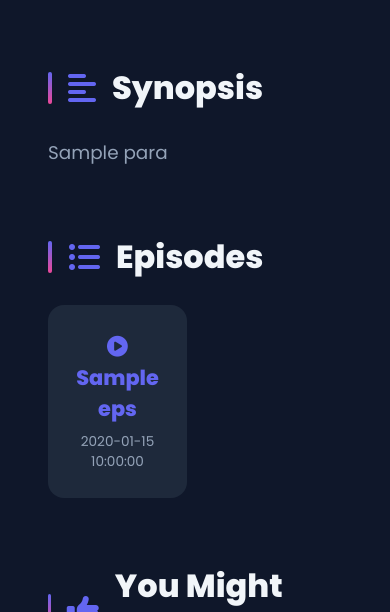
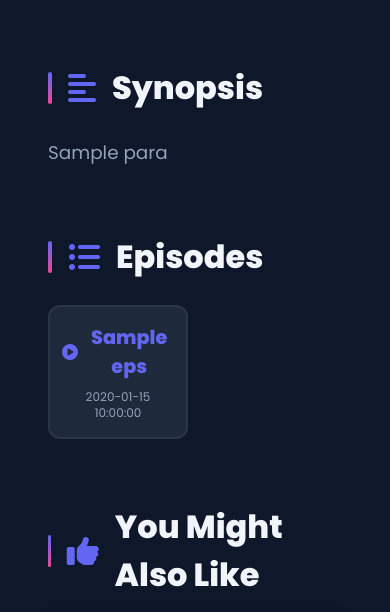
Before and after one commit to RMBLOGG/DayyOtak, a Flask app: page /anime/1 in a window 390 px wide. Shown: the part 1363-1975 px from the top of the page. Run offline with Flask 3, Linux system fonts and the light colour scheme; tables that the repository leaves empty hold one stand-in row (values such as "Sample post"); a database or web service that is not in the repository returns one stand-in record (values such as "Sample title"); data that the repository does not hold is empty.

Commit message:
Add files via upload

```diff
--- a/templates/detail.html
+++ b/templates/detail.html
@@ -274,36 +274,50 @@
 
     .episodes-grid {
         display: grid;
-        grid-template-columns: repeat(auto-fill, minmax(150px, 1fr));
-        gap: 1.5rem;
+        grid-template-columns: repeat(auto-fill, minmax(110px, 1fr));
+        gap: 1rem;
     }
 
     .episode-item {
         background: var(--bg-secondary);
-        padding: 1.5rem;
-        border-radius: 16px;
+        padding: 1.25rem 1rem;
+        border-radius: 12px;
         text-align: center;
         cursor: pointer;
         transition: all 0.3s ease;
-        border: 2px solid transparent;
+        border: 2px solid var(--border-color);
+        display: flex;
+        flex-direction: column;
+        align-items: center;
+        justify-content: center;
+        min-height: 90px;
     }
 
     .episode-item:hover {
         background: rgba(99, 102, 241, 0.1);
         border-color: var(--primary-color);
         transform: translateY(-5px);
+        box-shadow: 0 8px 20px rgba(99, 102, 241, 0.2);
     }
 
     .episode-number {
         font-size: 1.3rem;
-        font-weight: 800;
+        font-weight: 900;
         color: var(--primary-color);
         margin-bottom: 0.5rem;
+        display: flex;
+        align-items: center;
+        gap: 0.4rem;
+    }
+
+    .episode-number i {
+        font-size: 1.1rem;
     }
 
     .episode-date {
-        font-size: 0.85rem;
+        font-size: 0.75rem;
         color: var(--text-secondary);
+        line-height: 1.3;
     }
 
     /* Recommendations */
@@ -400,8 +414,21 @@
         }
 
         .episodes-grid {
-            grid-template-columns: repeat(auto-fill, minmax(120px, 1fr));
-            gap: 1rem;
+            grid-template-columns: repeat(auto-fill, minmax(95px, 1fr));
+            gap: 0.875rem;
+        }
+
+        .episode-item {
+            padding: 1rem 0.75rem;
+            min-height: 85px;
+        }
+
+        .episode-number {
+            font-size: 1.2rem;
+        }
+
+        .episode-number i {
+            font-size: 1rem;
         }
 
         .recommendations-grid {
```
